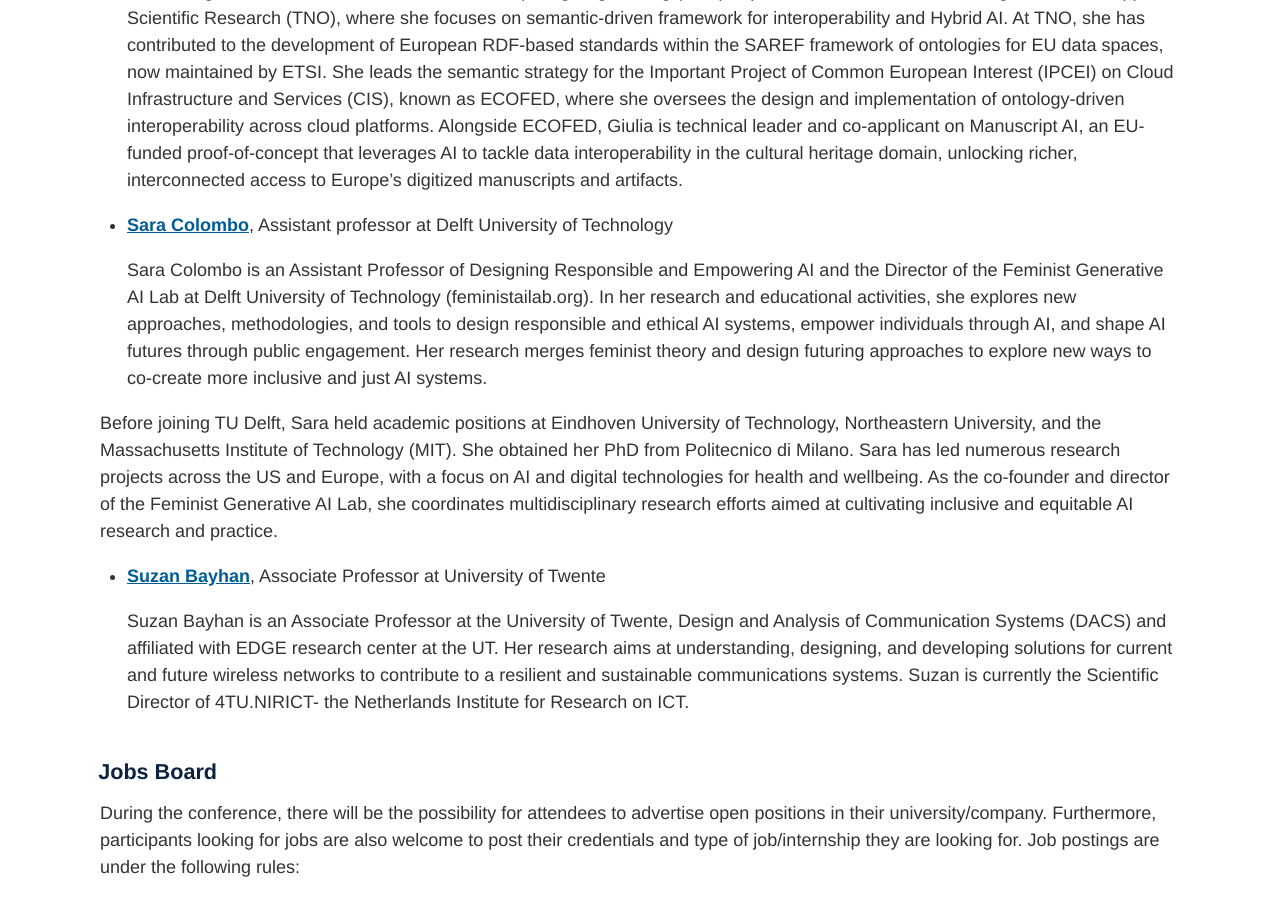
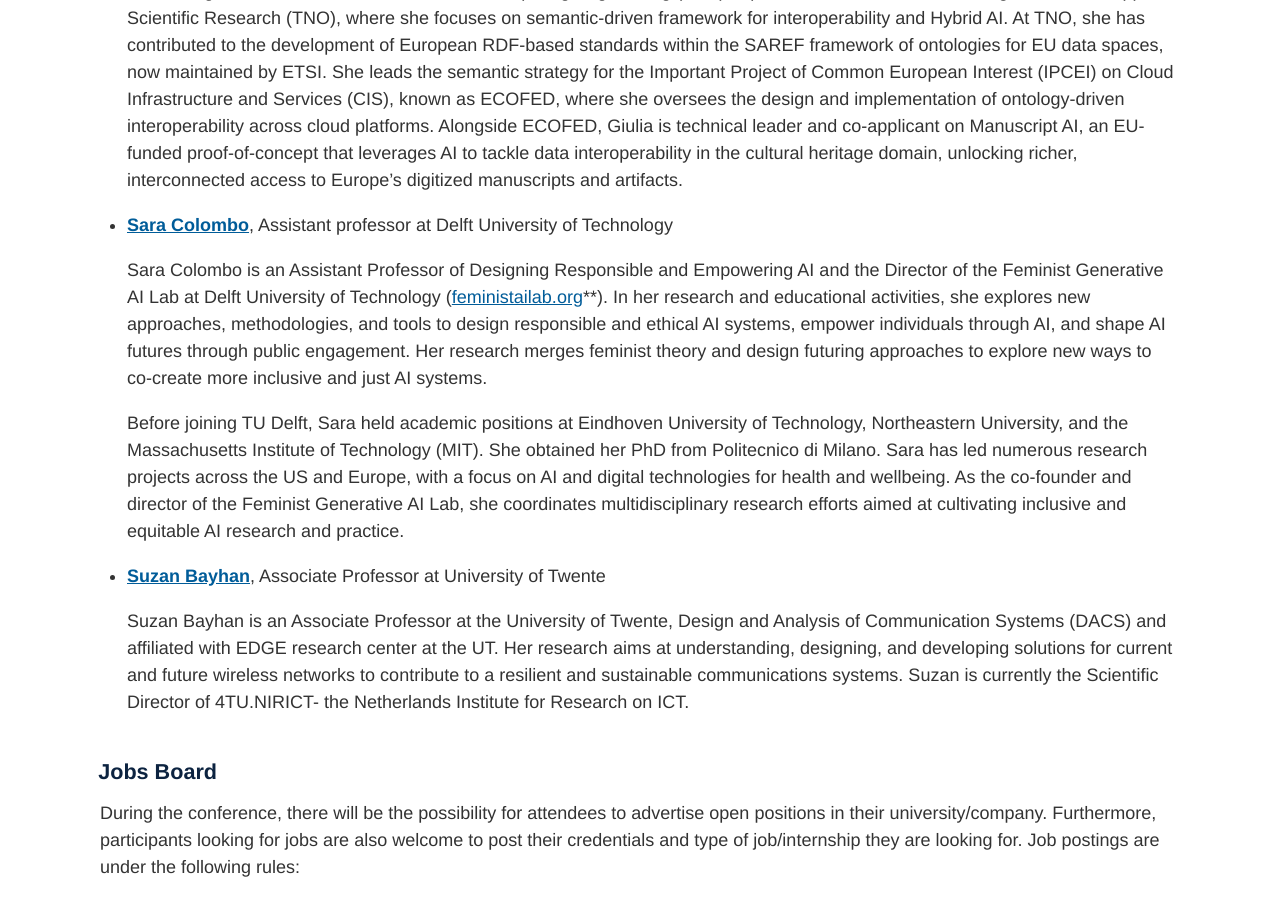
Before and after one commit to alice-and-eve/2025, a Jekyll site: the page built from index.md, in a window 1280 px wide and 900 px high, scrolled down 5561 px. Built offline with Jekyll 4.4.1, drawn with Linux system fonts in a browser that asks for light colours; part of the change alters nothing that is shown.

```diff
--- a/index.md
+++ b/index.md
@@ -129,9 +129,9 @@ We have invited some inspiring women working on the cutting edge of computing. C
 
 - **<a href="https://www.tudelft.nl/io/over-io/personen/colombo-s" target="_blank" rel="noopener noreferrer">Sara Colombo</a>**, Assistant professor at Delft University of Technology
 
-  Sara Colombo is an Assistant Professor of Designing Responsible and Empowering AI and the Director of the Feminist Generative AI Lab at Delft University of Technology (feministailab.org). In her research and educational activities, she explores new approaches, methodologies, and tools to design responsible and ethical AI systems, empower individuals through AI, and shape AI futures through public engagement. Her research merges feminist theory and design futuring approaches to explore new ways to co-create more inclusive and just AI systems.
+  Sara Colombo is an Assistant Professor of Designing Responsible and Empowering AI and the Director of the Feminist Generative AI Lab at Delft University of Technology (<a href="feministailab.org" target="_blank" rel="noopener noreferrer">feministailab.org</a>**). In her research and educational activities, she explores new approaches, methodologies, and tools to design responsible and ethical AI systems, empower individuals through AI, and shape AI futures through public engagement. Her research merges feminist theory and design futuring approaches to explore new ways to co-create more inclusive and just AI systems.
 
-Before joining TU Delft, Sara held academic positions at Eindhoven University of Technology, Northeastern University, and the Massachusetts Institute of Technology (MIT). She obtained her PhD from Politecnico di Milano. Sara has led numerous research projects across the US and Europe, with a focus on AI and digital technologies for health and wellbeing. As the co-founder and director of the Feminist Generative AI Lab, she coordinates multidisciplinary research efforts aimed at cultivating inclusive and equitable AI research and practice.
+  Before joining TU Delft, Sara held academic positions at Eindhoven University of Technology, Northeastern University, and the Massachusetts Institute of Technology (MIT). She obtained her PhD from Politecnico di Milano. Sara has led numerous research projects across the US and Europe, with a focus on AI and digital technologies for health and wellbeing. As the co-founder and director of the Feminist Generative AI Lab, she coordinates multidisciplinary research efforts aimed at cultivating inclusive and equitable AI research and practice.
 
 - **<a href="https://people.utwente.nl/suzan.bayhan" target="_blank" rel="noopener noreferrer">Suzan Bayhan</a>**, Associate Professor at University of Twente
 
```
